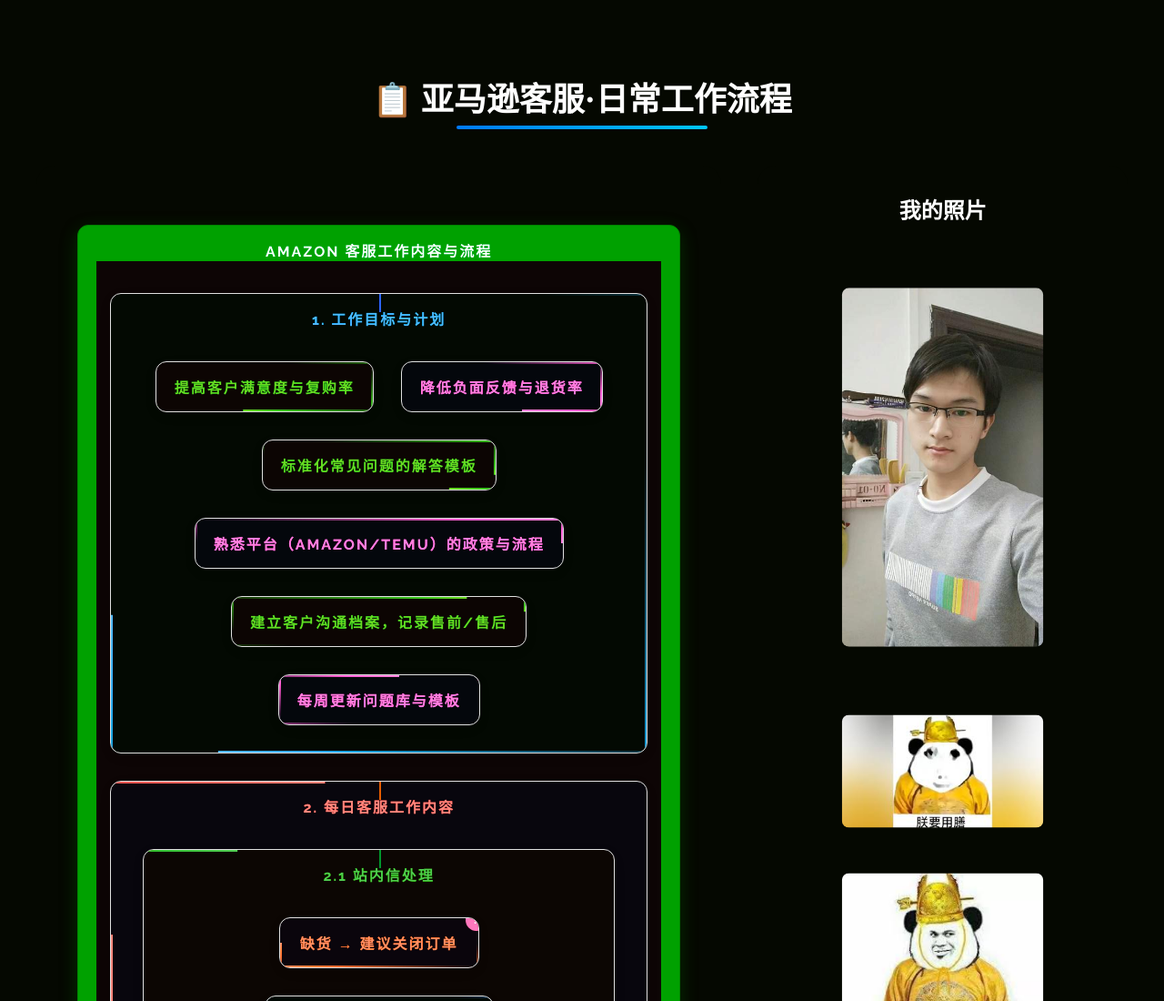
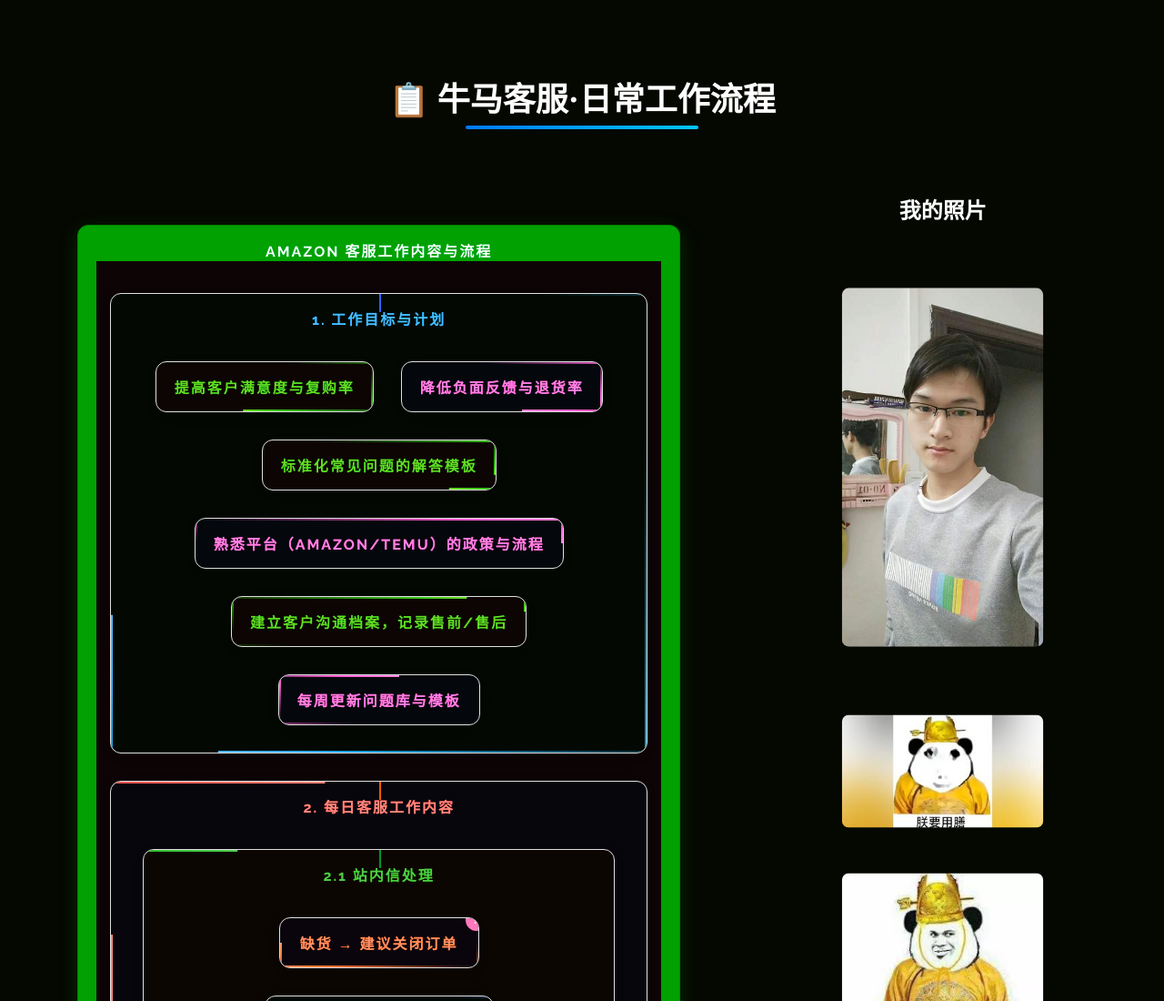
Before and after one commit to love520123333/StarMerx-Amazon-customer-service, a plain HTML site: page index.html in a window 1280 px wide. Shown: the top 1100 px of the page at 91% size. Drawn offline with nearby package versions, Linux system fonts and the light colour scheme.

Commit message:
index.html

```diff
--- a/index.html
+++ b/index.html
@@ -248,7 +248,7 @@
 </head>
 <body>
   <header>
-    <h1>📋 亚马逊客服·日常工作流程</h1>
+    <h1>📋 牛马客服·日常工作流程</h1>
   </header>
 
   <div class="container">
```
